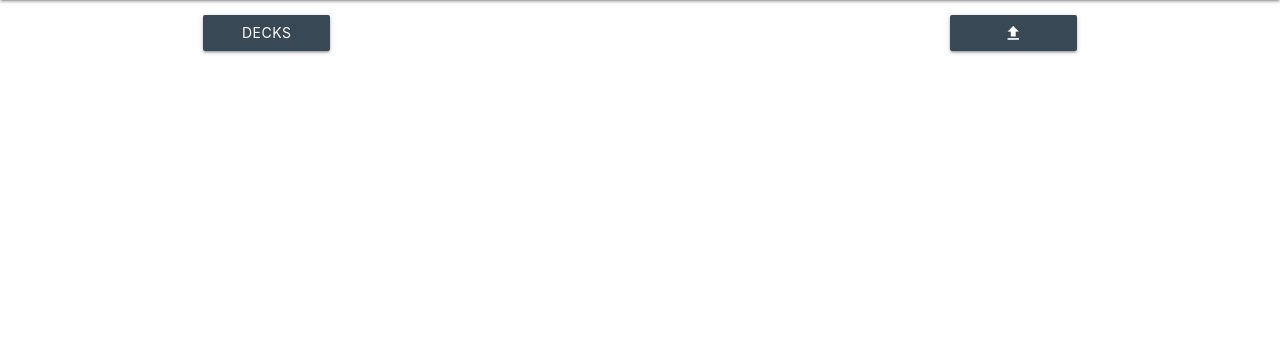
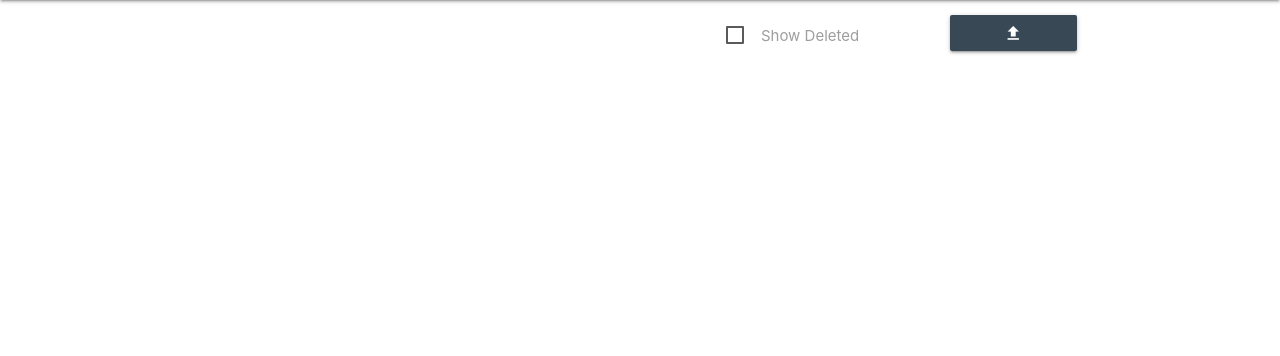
Before and after one commit to zachdlang/magic-collector, a Python web app: template web/templates/decks.html in a window 1280 px wide. Shown: the part 64-420 px from the top of the page. Run offline with Jinja, Linux system fonts and the light colour scheme; the template is opened without the code that fills it, so the values that code supplies are empty.

Commit message:
Work on design & functionality of decks page
The list of decks has been switched from a sidenav list to a list of
cards, which I feel looks much better. These cards also have an edit
button, which hides the list and shows a view to edit details about
the deck...or it will once that view isn't blank!

You can view deleted decks by clicking the "Show Deleted" checkbox.

Also made quick improvement to CSV import of decks, to match using
ILIKE with wildcards for multifaced cards, as naming conventions
differs between deckbox.org & scryfall.com.

```diff
--- a/schema/schema.sql
+++ b/schema/schema.sql
@@ -52,6 +52,7 @@ CREATE TABLE IF NOT EXISTS deck (
 	id SERIAL PRIMARY KEY,
 	name TEXT,
 	userid INTEGER NOT NULL REFERENCES app.enduser(id) ON DELETE CASCADE,
+	deleted BOOLEAN NOT NULL DEFAULT false,
 	arturl TEXT
 )WITH OIDS;
 
--- a/web/static/css/custom.css
+++ b/web/static/css/custom.css
@@ -37,17 +37,27 @@ main {
 	padding-top: 0px;
 }
 
-#view_box {
+.col > .btn {
+	width: 100%;
+}
+
+.bg-primary:not(.btn-flat) { background-color: #29B6F6; }
+.bg-secondary:not(.btn-flat) { background-color: #384955; }
+.bg-secondary.btn:hover { background-color: #9BAEBC; }
+.bg-tertiary:not(.btn-flat) { background-color: #AF5990 !important; }
+.bg-tertiary.btn:hover { background-color: #E88EC6; }
+
+.collection-page #view_box {
 	position: absolute;
 	top: 10%;
 	left: 25%;
 }
 
-.sort-head {
+.collection-page .sort-head {
 	cursor: pointer;
 }
 
-.chip .set-icon {
+.collection-page .chip .set-icon {
 	padding-right: 0px;
 	margin-top: 5px;
 	margin-left: -3px;
@@ -55,17 +65,17 @@ main {
 	width: 30px;
 }
 
-.set-icon {
+.collection-page .set-icon {
 	max-height: 20px;
 	max-width: 30px;
 	padding-right: 10px;
 }
 
-.card-name {
+.collection-page .card-name {
 	cursor: pointer;
 }
 
-.card-hover {
+.collection-page .card-hover {
 	width: 185px;
 	height: 255px;
 	padding: 5px;
@@ -73,7 +83,7 @@ main {
 	position: absolute;
 }
 
-.card-hover:after, .card-hover:before {
+.collection-page .card-hover:after, .collection-page .card-hover:before {
 	right: 100%;
 	top: 50%;
 	border: solid transparent;
@@ -84,37 +94,32 @@ main {
 	pointer-events: none;
 }
 
-.card-hover:after {
+.collection-page .card-hover:after {
 	border-color: rgba(255, 255, 255, 0);
 	border-right-color: #fff;
 	border-width: 10px;
 	margin-top: -10px;
 }
-.card-hover:before {
+
+.collection-page .card-hover:before {
 	border-color: rgba(153, 153, 153, 0);
 	border-right-color: #c9c9c9;
 	border-width: 11px;
 	margin-top: -11px;
 }
 
-.col > .btn {
-	width: 100%;
-}
-
-#search-results {
+.collection-page #search-results {
 	position: absolute;
 	width: 100%;
 }
 
-#collection_total .badge {
+.collection-page #collection_total .badge {
 	height: 30px;
 	margin-top: 14px;
 	margin-bottom: 14px;
 	padding-top: 4px;
 }
 
-.bg-primary:not(.btn-flat) { background-color: #29B6F6; }
-.bg-secondary:not(.btn-flat) { background-color: #384955; }
-.bg-secondary.btn:hover { background-color: #9BAEBC; }
-.bg-tertiary:not(.btn-flat) { background-color: #AF5990 !important; }
-.bg-tertiary.btn:hover { background-color: #E88EC6; }
+.decks-page .show-deleted {
+	padding-top: 8px;
+}
--- a/web/templates/collection.html
+++ b/web/templates/collection.html
@@ -1,7 +1,7 @@
 {% extends 'base.html' %}
 
 {% block content %}
-<div class="container">
+<div class="collection-page container">
 	<div class="section">
 		<div id="add-row" class="row hide">
 			<div class="col s9 m6">
@@ -121,8 +121,7 @@
 
 		<img id="view_box" class="materialboxed hide">
 
-		<div class="row">
-			<div id="collection_list"></div>
+		<div id="collection_list" class="row">
 		</div>
 
 		<div class="row">
--- a/web/templates/decks.html
+++ b/web/templates/decks.html
@@ -1,14 +1,23 @@
 {% extends 'base.html' %}
 
 {% block content %}
-<div class="container">
+<div class="decks-page container">
 	<div class="section">
-		<div class="row">
+		<div id="list-row" class="row">
+			<div class="show-deleted col s6 m3 offset-s4 offset-m7">
+				<label>
+					<input type="checkbox" id="deleted">
+					<span>Show Deleted</span>
+				</label>
+			</div>
 			<div class="col s2">
-				<a class="btn bg-secondary sidenav-trigger" data-target="deck-menu">Decks</a>
+				<a class="btn bg-secondary modal-trigger" href="#upload_modal"><i class="material-icons">file_upload</i></a>
 			</div>
-			<div class="col s2 offset-s8">
-				<a class="btn bg-secondary modal-trigger" href="#upload_modal"><i class="material-icons">file_upload</i></a>
+		</div>
+
+		<div id="edit-row" class="row hide">
+			<div class="col s3">
+				<a class="btn bg-secondary" id="edit-row-hide">Decks</a>
 			</div>
 		</div>
 
@@ -34,11 +43,12 @@
 			</div>
 		</div>
 
-		<ul id="deck-menu" class="sidenav collection">
-		</ul>
+		<div id="deck-menu" class="row">
+		</div>
 
-		<div class="row">
-			<div id="deck_list"></div>
+		<div id="deck-details" class="row hide">
+			<div class="deck-info"></div>
+			<div class="deck-contents"></div>
 		</div>
 	</div>
 
@@ -53,28 +63,88 @@
 	});
 
 	function get_decks() {
+		var data = {};
+		data['deleted'] = ($('#deleted').prop('checked')) ? 1 : 0;
+		$.ajax({
+			url: "{{ url_for('decks_get_all') }}",
+			method: "GET",
+			data: data
+		}).done(function(data) {
+			if (data.error) M.toast({html: data.error});
+			else {
+				$('#edit-row, #deck-details').addClass('hide');
+				$('#list-row, #deck-menu').removeClass('hide');
+				var html_str = '';
+				for (var i = 0; i < data.results.length; i++) {
+					var d = data.results[i];
+					html_str += '<div class="col s12 m4 l3">\
+									<div class="card">\
+										<div class="card-image">\
+											<img src="'+escapeHTML(d.arturl)+'">\
+											<a class="btn-floating halfway-fab bg-tertiary edit-deck" data-deckid="'+escapeHTML(d.id)+'">\
+												<i class="material-icons">edit</i>\
+											</a>\
+										</div>\
+										<div class="card-content">\
+											<span class="card-title">'+escapeHTML(d.name)+'</span>\
+										</div>\
+									</div>\
+								</div>';
+				}
+				$('#deck-menu').html(html_str);
+
+				$('.edit-deck').on('click', function() {
+					show_details($(this).data().deckid);
+				});
+			}
+		}).fail(function(jqXHR) {
+			if (!ajax_user_aborted(jqXHR)) M.toast({html: "An internal error occurred getting dekcs. Please try again later."});
+		});
+	}
+
+	function show_details(deckid) {
+		$('#list-row, #deck-menu').addClass('hide');
+		$('#edit-row, #deck-details').removeClass('hide');
+
 		$.ajax({
 			url: "{{ url_for('decks_get') }}",
-			method: "GET"
+			method: "GET",
+			data: {'deckid': deckid}
+		}).done(function(data) {
+			if (data.error) M.toast({html: data.error});
+			else {
+				show_cards(deckid);
+				var html_str = '';
+
+				$('#deck-details .deck-info').html(html_str);
+			}
+		}).fail(function(jqXHR) {
+			if (!ajax_user_aborted(jqXHR)) M.toast({html: "An internal error occurred getting deck. Please try again later."});
+		});
+	}
+
+	function show_cards(deckid) {
+		$.ajax({
+			url: "{{ url_for('decks_get_cards') }}",
+			method: "GET",
+			data: {'deckid': deckid}
 		}).done(function(data) {
 			if (data.error) M.toast({html: data.error});
 			else {
 				var html_str = '';
-				for (var i = 0; i < data.decks.length; i++) {
-					var d = data.decks[i];
-					html_str += '<li class="collection-item avatar">\
-										<img src="'+escapeHTML(d.arturl)+'" alt="" class="circle">\
-										<span class="title">'+escapeHTML(d.name)+'</span>\
-										<p>First Line</p>\
-									</li>';
-				}
-				$('#deck-menu').html(html_str);
-				M.Sidenav.getInstance($('#deck-menu')).open();
+
+				$('#deck-details .deck-contents').html(html_str);
 			}
 		}).fail(function(jqXHR) {
-			if (!ajax_user_aborted(jqXHR)) M.toast({html: "An internal error occurred getting sets. Please try again later."});
+			if (!ajax_user_aborted(jqXHR)) M.toast({html: "An internal error occurred getting deck. Please try again later."});
 		});
 	}
+
+	$('#deleted').on('change', get_decks);
+
+	$('#edit-row-hide').on('click', function() {
+		get_decks();
+	});
 
 	$('#upload_btn').on('click', function() {
 		show_loading($('#upload_loading'));
```
Also changed, not shown: schema/functions.sql (+25 -0 lines), web/__init__.py (+21 -3 lines), web/deck.py (+12 -3 lines).
